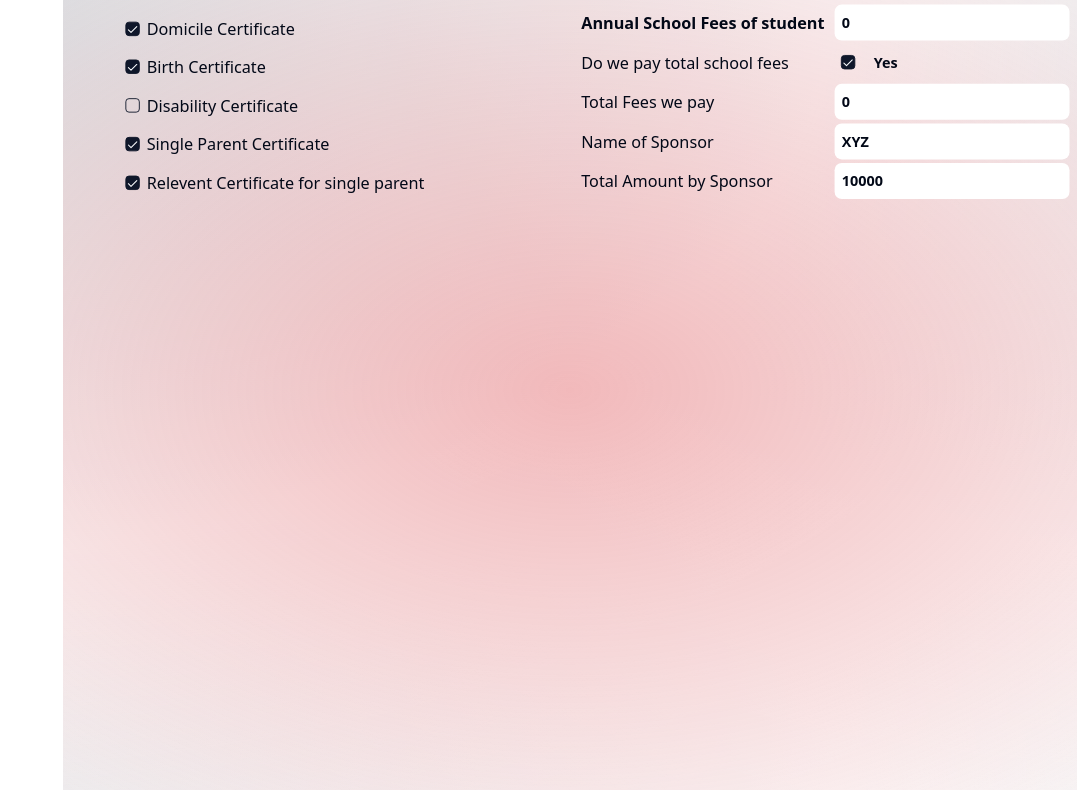
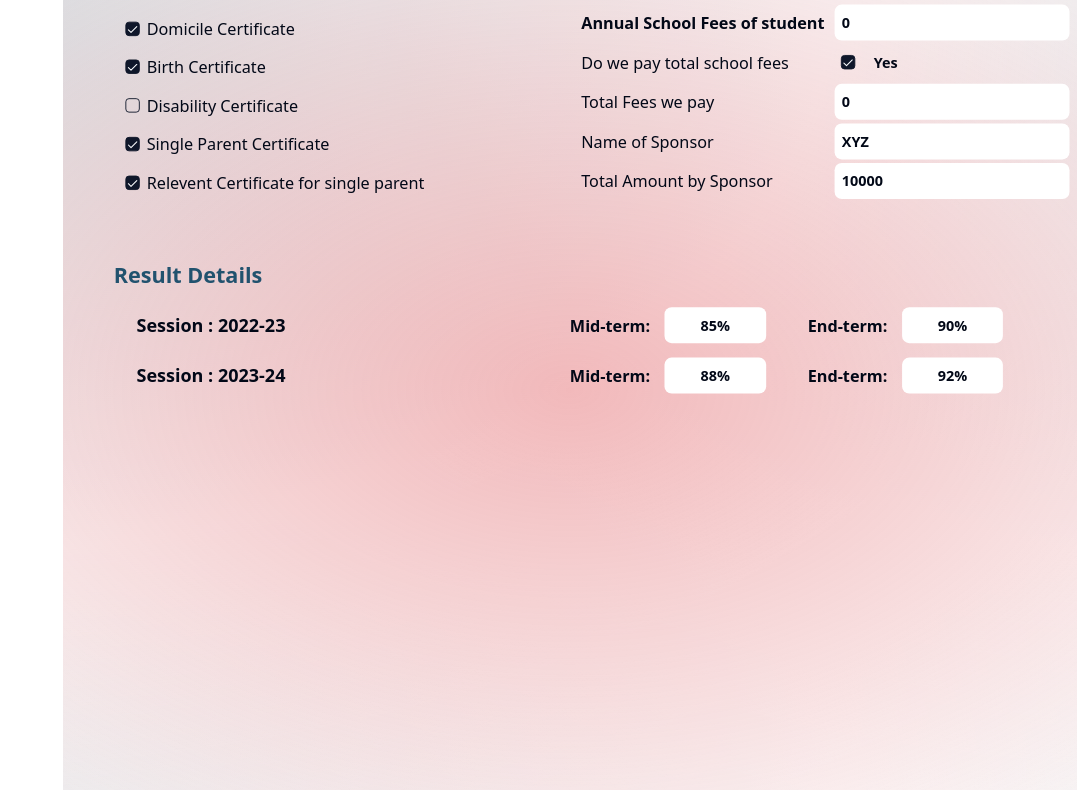
Before and after one commit to kartavya-info/kartavya-database, a React (Vite) app in the folder frontend/: page /admin/1 in a window 1280 px wide. Shown: the part 810-1600 px from the top of the page, without its empty margins (203-1280 px from the left). Built offline with nearby package versions, Linux system fonts and the light colour scheme.

Commit message:
Add result details component in student-profile-page

```diff
--- a/frontend/src/Pages/StudentProfile.jsx
+++ b/frontend/src/Pages/StudentProfile.jsx
@@ -31,6 +31,16 @@ const studentDataFromBackend = {
   sponserId: 1,
   sponserName: 'XYZ',
   amountBySponsor: 10000,
+  results: {
+    '2022-23': {
+      midTerm: '85%',
+      endTerm: '90%',
+    },
+    '2023-24': {
+      midTerm: '88%',
+      endTerm: '92%',
+    },
+  },
 };
 
 const StudentProfile = () => {
@@ -242,10 +252,6 @@ const StudentProfile = () => {
 
         {/* ---------------------------------------------------------------------------------------------------------------------------------------------------------------------------------- */}
 
-
-
-
-
         <div className="w-full flex scale-90">
           {/* Document Details */}
           <div className="document-details flex flex-col w-full gap-[1.55rem]">
@@ -391,9 +397,6 @@ const StudentProfile = () => {
             </div>
           </div>
 
-
-
-
           {/* ----------------------------------------------------------------------------------------------------------------------------------------- */}
 
           {/* Sponsorship Details */}
@@ -422,7 +425,9 @@ const StudentProfile = () => {
                   })
                 }
               />
-              <span className='font-semibold ml-5'>{studentData.isSponsored? 'Yes' : 'No'}</span>
+              <span className="font-semibold ml-5">
+                {studentData.isSponsored ? 'Yes' : 'No'}
+              </span>
             </div>
 
             <div className="annual-school-fees flex items-center w-full h-9 pl-[2.5%] pr-[2.5%]">
@@ -461,7 +466,9 @@ const StudentProfile = () => {
                   })
                 }
               />
-              <span className='font-semibold ml-5'>{studentData.payTotalFees? 'Yes' : 'No'}</span>
+              <span className="font-semibold ml-5">
+                {studentData.payTotalFees ? 'Yes' : 'No'}
+              </span>
             </div>
 
             <div className="flex items-center w-full h-9 pl-[2.5%] pr-[2.5%]">
@@ -528,12 +535,44 @@ const StudentProfile = () => {
             </div>
           </div>
 
+          {/* -------------------------------------------------------------------------------------------------------------------------------------------- */}
+        </div>
 
+        {/* Result Details */}
 
+        <div className="result-details scale-90">
+          <div className="w-full text-2xl font-semibold text-[#21526E] mb-5">
+            Result Details
+          </div>
 
+          <div className="flex flex-col gap-4 pl-[2.5%] pr-[2.5%]">
+            {Object.keys(studentData.results).map((session) => (
+              <div key={session} className="flex justify-between  w-full">
 
+                <div className="session flex items-center text-xl font-bold w-1/2">
+                  Session : {session}
+                </div>
 
+                <div className='flex justify-between items-center w-1/2'>
 
+                  <div className="mid-term flex items-center">
+                    <div className="text-lg font-semibold mr-4">Mid-term:</div>
+                    <div className="pl-10 pr-10 pt-2 pb-2 font-semibold bg-white rounded-lg">
+                      {studentData.results[session].midTerm}
+                    </div>
+                  </div>
+                  <div className="end-term flex items-center">
+                    <div className="text-lg font-semibold mr-4">End-term:</div>
+                    <div className="pl-10 pr-10 pt-2 pb-2 font-semibold bg-white rounded-lg">
+                      {studentData.results[session].endTerm}
+                    </div>
+                  </div>
+
+                </div>
+
+              </div>
+            ))}
+          </div>
         </div>
       </div>
     </div>
```
